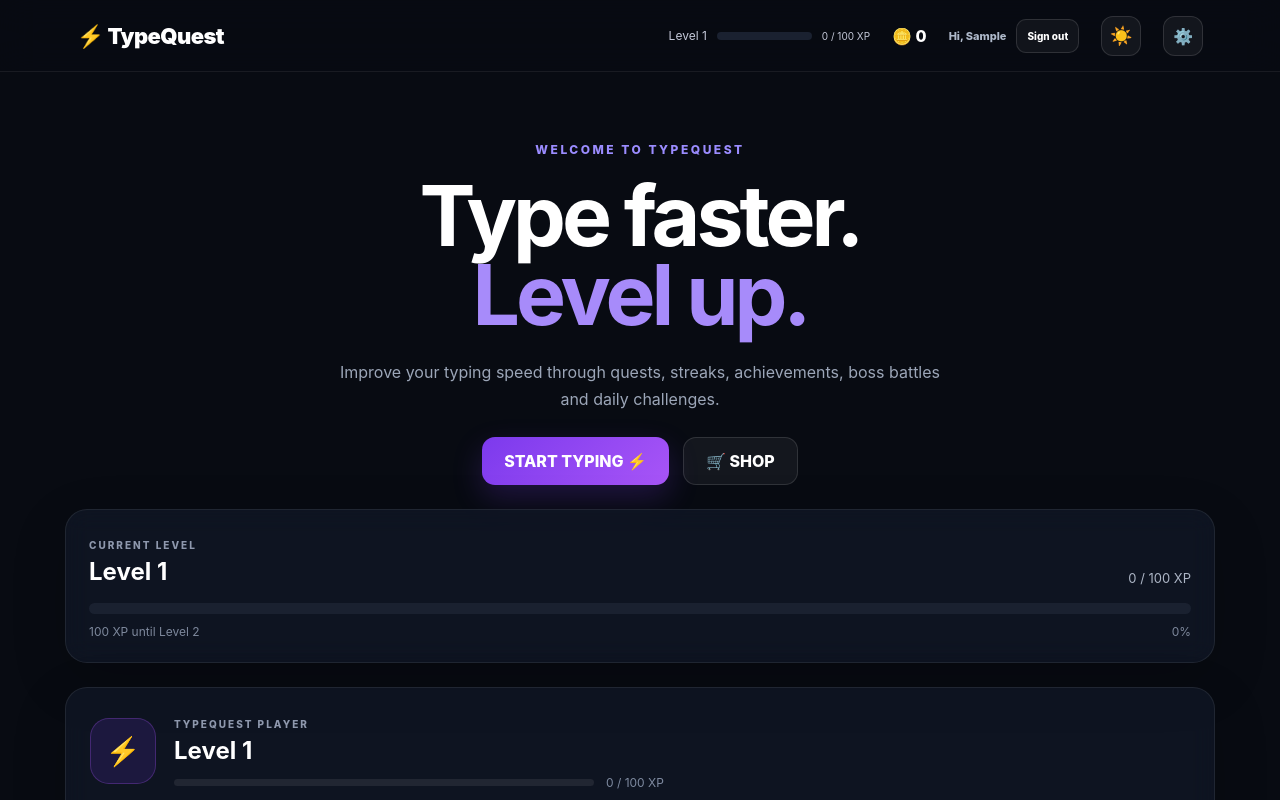
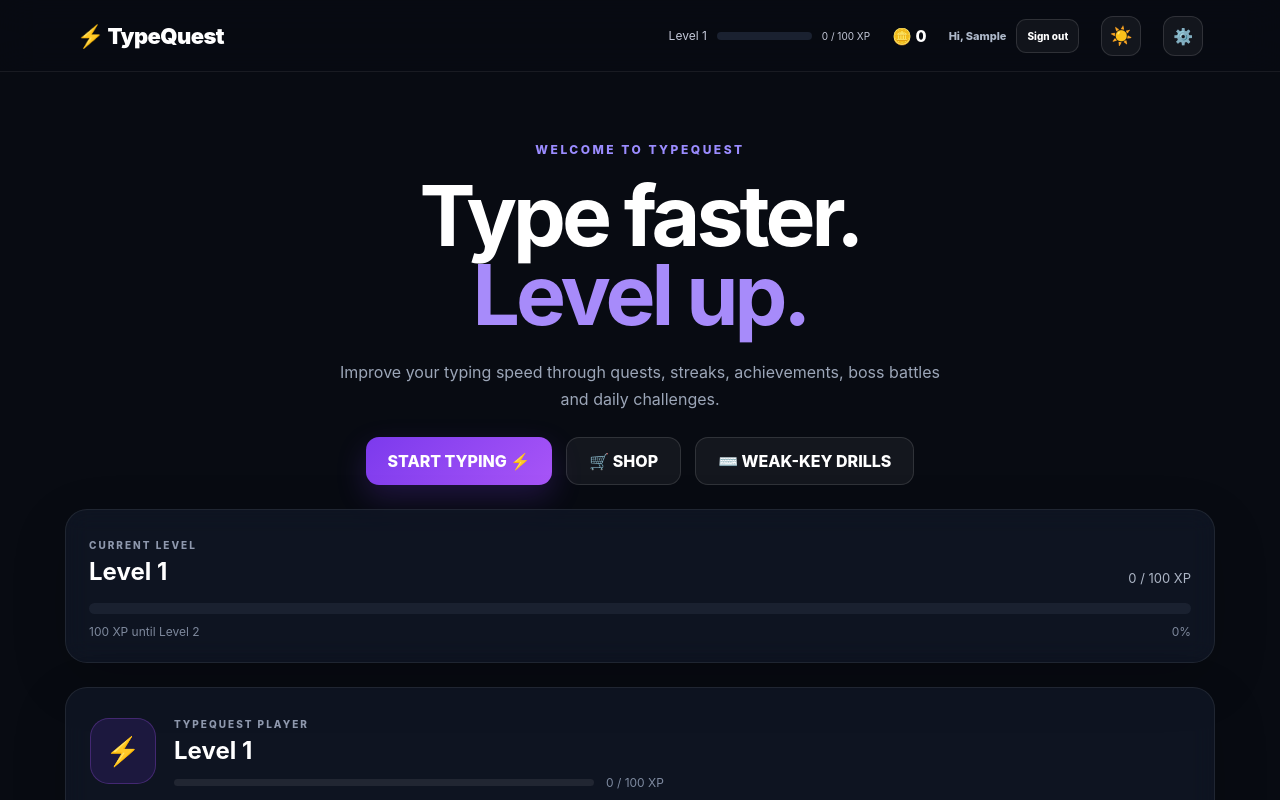
Before and after one commit to ayushydv1805/TypeQuest, a React (Vite) app: page / in a window 1280 px wide. Both pictures are taken after typing "Sample", "name@example.com", "Sample123", "Sample123" into the empty fields and a click on the button "CREATE PLAYER PROFILE →". Shown: the top 800 px of the page. Built offline with nearby package versions, Linux system fonts and the light colour scheme; no server answers.

Commit message:
Add typing insights and personalized weak-key shortcuts

```diff
--- a/src/pages/Home.jsx
+++ b/src/pages/Home.jsx
@@ -3,6 +3,7 @@ import LevelBar from "../components/LevelBar";
 import Stats from "../components/Stats";
 import ProfileCard from "../components/ProfileCard";
 import Achievements from "../components/Achievements";
+import ProgressInsights from "../components/ProgressInsights";
 import { getPlayerData } from "../utils/storage";
 
 function Home({
@@ -15,6 +16,8 @@ function Home({
   onSurvival,
   onGhost,
   onBoss,
+  onWeakPractice,
+  onLeaderboard,
   onShop,
   onSettings,
   onToggleColorMode,
@@ -50,12 +53,19 @@ function Home({
             <button className="shop-btn" onClick={onShop}>
               🛒 SHOP
             </button>
+            <button className="shop-btn" onClick={onWeakPractice}>
+              ⌨️ WEAK-KEY DRILLS
+            </button>
           </div>
         </section>
 
         <LevelBar player={player} />
         <ProfileCard />
         <Stats />
+        <ProgressInsights
+          onPracticeWeakCharacters={onWeakPractice}
+          onOpenLeaderboard={onLeaderboard}
+        />
         <Achievements />
 
         <section className="daily-card">
```
